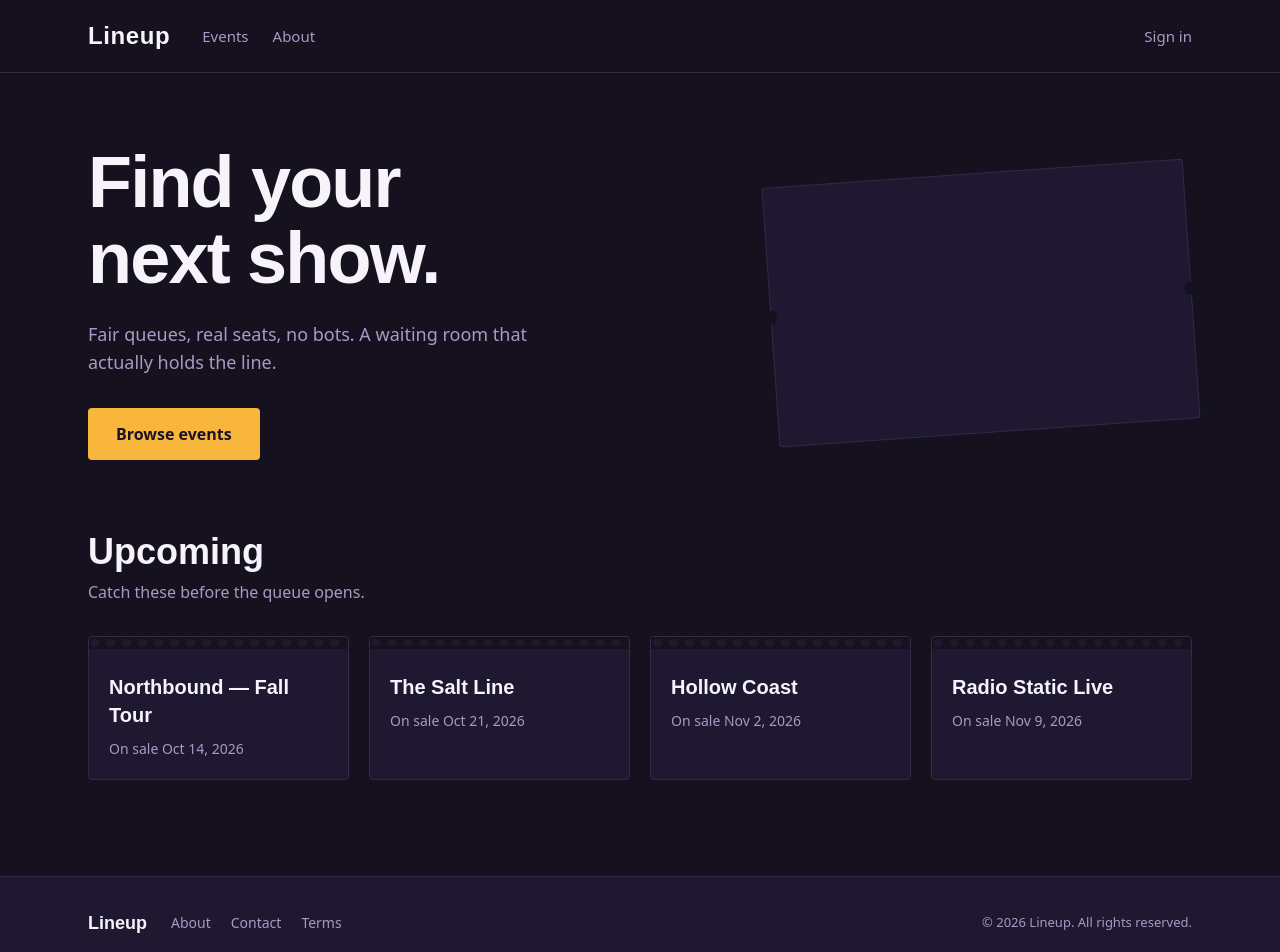
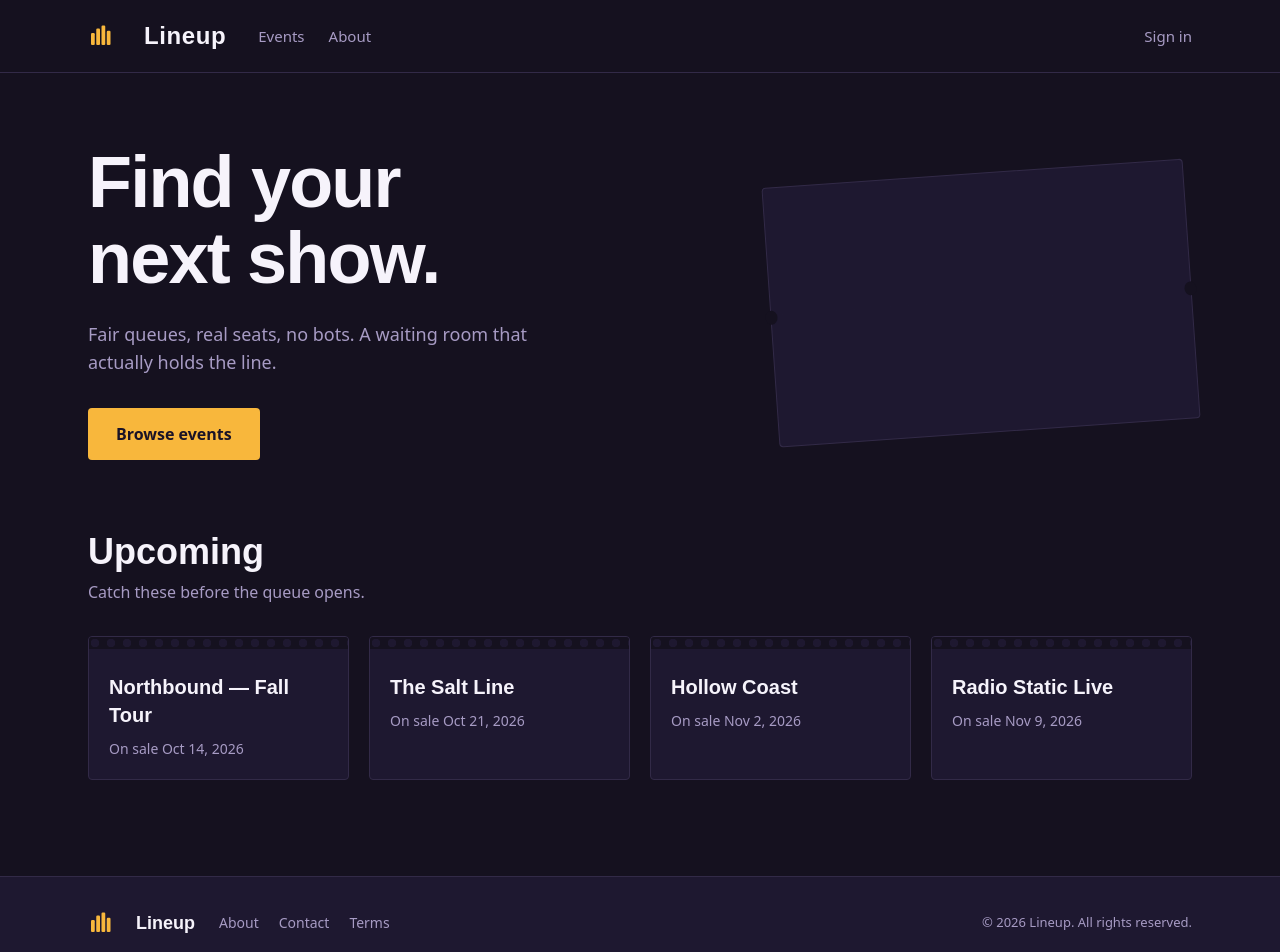
Before and after one commit to CEMcode404/event-ticketing-system, a React (Vite) app in the folder frontend/: page / in a window 1280 px wide. Shown: the top 952 px of the page. Built offline with nearby package versions, Linux system fonts and the light colour scheme; no server answers.

Commit message:
feat: add logo

```diff
--- a/frontend/index.html
+++ b/frontend/index.html
@@ -2,7 +2,7 @@
 <html lang="en">
   <head>
     <meta charset="UTF-8" />
-    <link rel="icon" type="image/svg+xml" href="/favicon.svg" />
+    <link rel="icon" type="image/svg+xml" href="/logo.svg" />
     <meta name="viewport" content="width=device-width, initial-scale=1.0" />
     <title>frontend</title>
   </head>
--- a/frontend/src/components/Footer.tsx
+++ b/frontend/src/components/Footer.tsx
@@ -2,6 +2,7 @@
   return (
     <footer className="border-t border-border bg-bg-panel">
       <div className="mx-auto flex max-w-6xl flex-wrap items-center gap-6 px-6 py-8">
+        <img src="/logo.svg" alt="" className="h-6 w-6" />
         <span className="font-display text-lg font-bold">Lineup</span>
         <nav className="flex flex-1 gap-5">
           <a href="/about" className="text-sm text-muted hover:text-ink">
--- a/frontend/src/components/Navbar.tsx
+++ b/frontend/src/components/Navbar.tsx
@@ -6,6 +6,7 @@
   return (
     <header className="sticky top-0 z-10 border-b border-border bg-bg">
       <div className="mx-auto flex max-w-6xl items-center gap-8 px-6 py-5">
+        <img src="/logo.svg" alt="" className="h-6 w-6" />
         <span className="font-display text-2xl font-bold tracking-wide">Lineup</span>
         <nav className="flex flex-1 gap-6">
           <a href="/" className="text-[15px] text-muted hover:text-ink">
```
Also changed, not shown: frontend/public/logo.svg (added).
